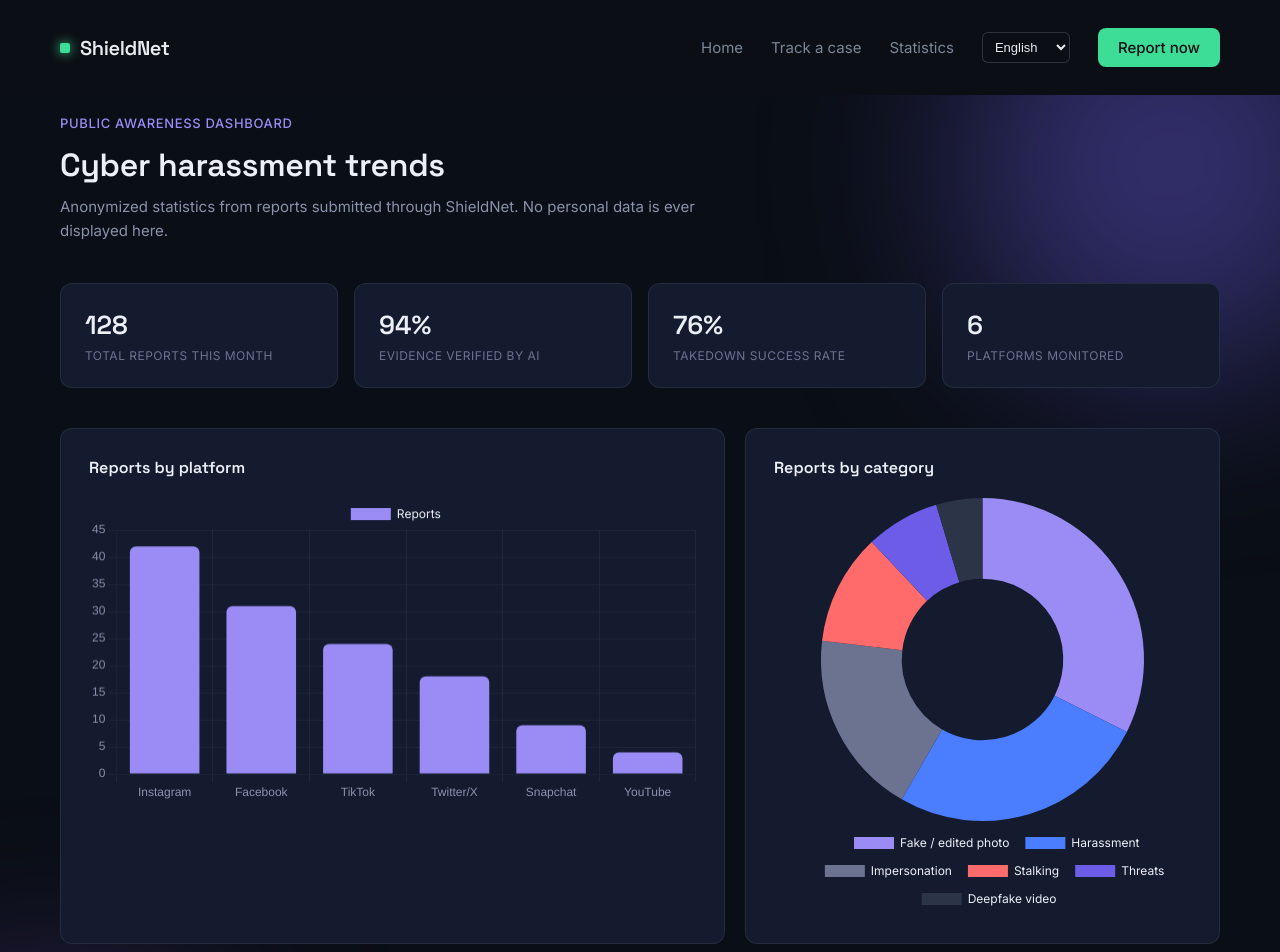
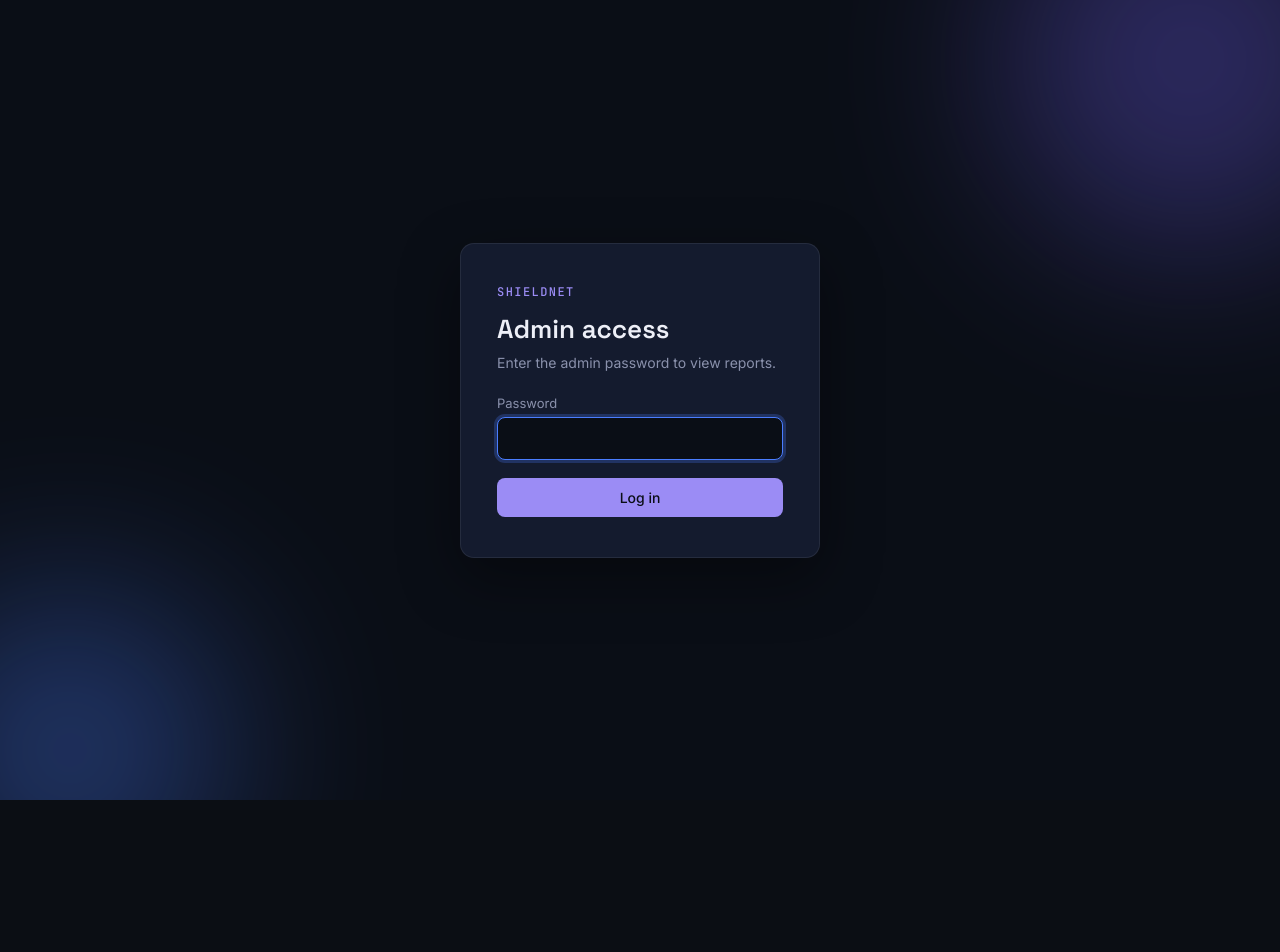
Before and after one commit to MariaA16-code/ShieldNet, a React (Create React App) app in the folder frontend/: page /admin in a window 1280 px wide. Shown: the top 952 px of the page. After the commit the page ends 800 px from the top, so only its background shows below. Built offline with nearby package versions, Linux system fonts and the light colour scheme; grey boxes are pictures that could not be loaded.

Commit message:
Restore AdminDashboard.js (was accidentally overwritten with Analytics content); fix /admin route rendering wrong page

```diff
--- a/frontend/src/pages/AdminDashboard.js
+++ b/frontend/src/pages/AdminDashboard.js
@@ -1,168 +1,398 @@
-import React from 'react';
-import { Bar, Doughnut } from 'react-chartjs-2';
-import {
-  Chart as ChartJS,
-  CategoryScale,
-  LinearScale,
-  BarElement,
-  ArcElement,
-  Tooltip,
-  Legend,
-} from 'chart.js';
-import { MapContainer, TileLayer, CircleMarker, Popup } from 'react-leaflet';
-import { useTranslation } from 'react-i18next';
-import Navbar from '../components/Navbar';
-import Footer from '../components/Footer';
-import './Analytics.css';
+import React, { useState, useEffect, useCallback } from 'react';
+import axios from 'axios';
+import './AdminDashboard.css';
 
-ChartJS.register(CategoryScale, LinearScale, BarElement, ArcElement, Tooltip, Legend);
+const API_BASE = 'https://shieldnet-backend.onrender.com';
 
-function Analytics() {
-  const { t } = useTranslation();
+const STATUS_OPTIONS = [
+  'Submitted',
+  'Evidence Verified',
+  'Under Review',
+  'Takedown Sent',
+  'Resolved',
+];
 
-  const platformData = {
-    labels: ['Instagram', 'Facebook', 'TikTok', 'Twitter/X', 'Snapchat', 'YouTube'],
-    datasets: [
-      {
-        label: 'Reports',
-        data: [42, 31, 24, 18, 9, 4],
-        backgroundColor: '#9B8CF5',
-        borderRadius: 6,
-      },
-    ],
+const STATUS_CLASS = {
+  Submitted: 'status-submitted',
+  'Evidence Verified': 'status-evidence-verified',
+  'Under Review': 'status-under-review',
+  'Takedown Sent': 'status-takedown-sent',
+  Resolved: 'status-resolved',
+};
+
+function AdminDashboard() {
+  const [token, setToken] = useState(null);
+
+  const [passwordInput, setPasswordInput] = useState('');
+  const [loginError, setLoginError] = useState('');
+  const [loggingIn, setLoggingIn] = useState(false);
+
+  const [reports, setReports] = useState([]);
+  const [harassers, setHarassers] = useState([]);
+  const [loadingReports, setLoadingReports] = useState(false);
+  const [loadingHarassers, setLoadingHarassers] = useState(false);
+  const [dataError, setDataError] = useState('');
+
+  const [rowBusy, setRowBusy] = useState({});
+  const [rowMessage, setRowMessage] = useState({});
+
+  const authHeaders = useCallback(
+    () => ({ Authorization: `Bearer ${token}` }),
+    [token]
+  );
+
+  const fetchReports = useCallback(async () => {
+    setLoadingReports(true);
+    setDataError('');
+    try {
+      const res = await axios.get(`${API_BASE}/api/admin/reports`, {
+        headers: authHeaders(),
+        timeout: 60000,
+      });
+      setReports(res.data.reports || []);
+    } catch (err) {
+      setDataError(
+        err.response?.status === 401
+          ? 'Session expired. Log in again.'
+          : 'Could not load reports. The server may be waking up — try again in a moment.'
+      );
+      if (err.response?.status === 401) setToken(null);
+    } finally {
+      setLoadingReports(false);
+    }
+  }, [authHeaders]);
+
+  const fetchHarassers = useCallback(async () => {
+    setLoadingHarassers(true);
+    try {
+      const res = await axios.get(`${API_BASE}/api/admin/harassers`, {
+        headers: authHeaders(),
+        timeout: 60000,
+      });
+      setHarassers(res.data.flagged_harassers || []);
+    } catch (err) {
+      setHarassers([]);
+    } finally {
+      setLoadingHarassers(false);
+    }
+  }, [authHeaders]);
+
+  useEffect(() => {
+    if (token) {
+      fetchReports();
+      fetchHarassers();
+    }
+  }, [token, fetchReports, fetchHarassers]);
+
+  const handleLogin = async (e) => {
+    e.preventDefault();
+    setLoginError('');
+    setLoggingIn(true);
+    try {
+      const res = await axios.post(
+        `${API_BASE}/api/admin/login`,
+        { password: passwordInput },
+        { timeout: 60000 }
+      );
+      setToken(res.data.token);
+      setPasswordInput('');
+    } catch (err) {
+      setLoginError(
+        err.response?.status === 401
+          ? 'Incorrect password.'
+          : 'Could not reach the server. Try again.'
+      );
+    } finally {
+      setLoggingIn(false);
+    }
   };
 
-  const categoryData = {
-    labels: [
-      t('report.categories.fakePhoto'),
-      t('analytics.categoryHarassment'),
-      t('report.categories.impersonation'),
-      t('report.categories.stalking'),
-      t('report.categories.threats'),
-      t('report.categories.deepfakeVideo'),
-    ],
-    datasets: [
-      {
-        data: [35, 28, 20, 12, 8, 5],
-        backgroundColor: ['#9B8CF5', '#4A7DFF', '#6B7390', '#FF6B6B', '#6C5CE7', '#2C3548'],
-        borderWidth: 0,
-      },
-    ],
+  const setRowMsg = (reportId, msg) => {
+    setRowMessage((prev) => ({ ...prev, [reportId]: msg }));
+    if (msg) {
+      setTimeout(() => {
+        setRowMessage((prev) => {
+          const next = { ...prev };
+          delete next[reportId];
+          return next;
+        });
+      }, 4000);
+    }
   };
 
-  const reportLocations = [
-    { city: 'Lahore', lat: 31.5497, lng: 74.3436, count: 34 },
-    { city: 'Karachi', lat: 24.8607, lng: 67.0011, count: 28 },
-    { city: 'Islamabad', lat: 33.6844, lng: 73.0479, count: 19 },
-    { city: 'Faisalabad', lat: 31.4504, lng: 73.1350, count: 12 },
-    { city: 'Multan', lat: 30.1575, lng: 71.5249, count: 8 },
-  ];
+  const handleStatusChange = async (report, newStatus) => {
+    const caseId = report.case_id || report.report_id;
+    if (newStatus === report.case_status) return;
+    if (rowBusy[report.report_id]) return;
 
-  const chartOptions = {
-    responsive: true,
-    plugins: {
-      legend: {
-        labels: { color: '#EDEFF7', font: { family: 'Inter' } },
-      },
-    },
-    scales: {
-      x: {
-        ticks: { color: '#8A91AC' },
-        grid: { color: 'rgba(237, 239, 247, 0.05)' },
-      },
-      y: {
-        ticks: { color: '#8A91AC' },
-        grid: { color: 'rgba(237, 239, 247, 0.05)' },
-      },
-    },
+    setRowBusy((prev) => ({ ...prev, [report.report_id]: 'status' }));
+    try {
+      await axios.put(
+        `${API_BASE}/api/admin/case/${caseId}`,
+        { status: newStatus },
+        { headers: { ...authHeaders(), 'Content-Type': 'application/json' }, timeout: 90000 }
+      );
+      setReports((prev) =>
+        prev.map((r) =>
+          r.report_id === report.report_id
+            ? { ...r, case_status: newStatus, report_status: newStatus }
+            : r
+        )
+      );
+      setRowMsg(report.report_id, { type: 'success', text: 'Status updated.' });
+    } catch (err) {
+      setRowMsg(report.report_id, {
+        type: 'error',
+        text: 'Update failed. Try again.',
+      });
+    } finally {
+      setRowBusy((prev) => {
+        const next = { ...prev };
+        delete next[report.report_id];
+        return next;
+      });
+    }
   };
 
-  const doughnutOptions = {
-    responsive: true,
-    plugins: {
-      legend: {
-        position: 'bottom',
-        labels: { color: '#EDEFF7', font: { family: 'Inter' }, padding: 16 },
-      },
-    },
+  const handleSendDmca = async (report) => {
+    if (rowBusy[report.report_id]) return;
+    setRowBusy((prev) => ({ ...prev, [report.report_id]: 'dmca' }));
+    try {
+      await axios.post(
+        `${API_BASE}/api/send-dmca/${report.report_id}`,
+        {},
+        { headers: authHeaders(), timeout: 90000 }
+      );
+      setReports((prev) =>
+        prev.map((r) =>
+          r.report_id === report.report_id
+            ? { ...r, case_status: 'Takedown Sent', report_status: 'Takedown Sent' }
+            : r
+        )
+      );
+      setRowMsg(report.report_id, { type: 'success', text: 'Takedown notice sent.' });
+    } catch (err) {
+      setRowMsg(report.report_id, {
+        type: 'error',
+        text: 'Send failed. Status unchanged — try again.',
+      });
+    } finally {
+      setRowBusy((prev) => {
+        const next = { ...prev };
+        delete next[report.report_id];
+        return next;
+      });
+    }
   };
 
+  const handleViewPdf = (reportId) => {
+    window.open(`${API_BASE}/api/generate-pdf/${reportId}`, '_blank', 'noopener,noreferrer');
+  };
+
+  if (!token) {
+    return (
+      <div className="admin-shell admin-shell--centered">
+        <form className="admin-login-card" onSubmit={handleLogin}>
+          <span className="admin-login-eyebrow">ShieldNet</span>
+          <h1 className="admin-login-title">Admin access</h1>
+          <p className="admin-login-sub">Enter the admin password to view reports.</p>
+
+          <label className="admin-field-label" htmlFor="admin-password">
+            Password
+          </label>
+          <input
+            id="admin-password"
+            type="password"
+            className="admin-input"
+            value={passwordInput}
+            onChange={(e) => setPasswordInput(e.target.value)}
+            autoComplete="current-password"
+            disabled={loggingIn}
+            autoFocus
+          />
+
+          {loginError && <p className="admin-error-text">{loginError}</p>}
+
+          <button type="submit" className="admin-btn admin-btn--primary" disabled={loggingIn}>
+            {loggingIn ? 'Checking…' : 'Log in'}
+          </button>
+        </form>
+      </div>
+    );
+  }
+
   return (
-    <div className="page-container">
-      <Navbar />
-      <div className="analytics-page">
-        <div className="analytics-bg" aria-hidden="true">
-          <span className="analytics-blob a1"></span>
-          <span className="analytics-blob a2"></span>
+    <div className="admin-shell">
+      <header className="admin-header">
+        <div>
+          <span className="admin-header-eyebrow">ShieldNet</span>
+          <h1 className="admin-header-title">Admin dashboard</h1>
+        </div>
+        <button className="admin-btn admin-btn--ghost" onClick={() => setToken(null)}>
+          Log out
+        </button>
+      </header>
+
+      {dataError && <div className="admin-banner admin-banner--error">{dataError}</div>}
+
+      <section className="admin-section">
+        <div className="admin-section-head">
+          <h2 className="admin-section-title">Reports</h2>
+          <button
+            className="admin-btn admin-btn--ghost admin-btn--small"
+            onClick={fetchReports}
+            disabled={loadingReports}
+          >
+            {loadingReports ? 'Refreshing…' : 'Refresh'}
+          </button>
         </div>
 
-        <div className="analytics-header">
-          <span className="eyebrow">{t('analytics.eyebrow')}</span>
-          <h1>{t('analytics.title')}</h1>
-          <p className="analytics-sub">{t('analytics.subtitle')}</p>
+        <div className="admin-table-wrap">
+          <table className="admin-table">
+            <thead>
+              <tr>
+                <th>Report</th>
+                <th>Category</th>
+                <th>Platform</th>
+                <th>Country</th>
+                <th>Description</th>
+                <th>Submitted</th>
+                <th>Status</th>
+                <th>Actions</th>
+              </tr>
+            </thead>
+            <tbody>
+              {loadingReports && reports.length === 0 && (
+                <tr>
+                  <td colSpan={8} className="admin-table-empty">Loading reports…</td>
+                </tr>
+              )}
+
+              {!loadingReports && reports.length === 0 && (
+                <tr>
+                  <td colSpan={8} className="admin-table-empty">No reports yet.</td>
+                </tr>
+              )}
+
+              {reports.map((report) => {
+                const busy = rowBusy[report.report_id];
+                const msg = rowMessage[report.report_id];
+                const statusClass = STATUS_CLASS[report.case_status] || '';
+
+                return (
+                  <tr key={report.report_id}>
+                    <td className="admin-cell-mono">
+                      #{report.report_id}
+                      <span className="admin-cell-sub">case {report.case_id ?? report.report_id}</span>
+                    </td>
+                    <td>{report.category}</td>
+                    <td>{report.platform}</td>
+                    <td>{report.country}</td>
+                    <td className="admin-cell-desc" title={report.description}>
+                      {report.description}
+                    </td>
+                    <td className="admin-cell-mono admin-cell-sub">{report.submitted_at}</td>
+                    <td>
+                      <select
+                        className={`admin-status-select ${statusClass}`}
+                        value={report.case_status}
+                        disabled={busy === 'status'}
+                        onChange={(e) => handleStatusChange(report, e.target.value)}
+                      >
+                        {STATUS_OPTIONS.map((s) => (
+                          <option key={s} value={s}>{s}</option>
+                        ))}
+                      </select>
+                      {msg && (
+                        <div
+                          className={
+                            msg.type === 'success'
+                              ? 'admin-row-msg admin-row-msg--success'
+                              : 'admin-row-msg admin-row-msg--error'
+                          }
+                        >
+                          {msg.text}
+                        </div>
+                      )}
+                    </td>
+                    <td className="admin-cell-actions">
+                      <button
+                        className="admin-btn admin-btn--small admin-btn--ghost"
+                        onClick={() => handleViewPdf(report.report_id)}
+                      >
+                        View PDF
+                      </button>
+                      <button
+                        className="admin-btn admin-btn--small admin-btn--danger"
+                        onClick={() => handleSendDmca(report)}
+                        disabled={busy === 'dmca' || report.case_status === 'Takedown Sent'}
+                      >
+                        {busy === 'dmca' ? 'Sending…' : report.case_status === 'Takedown Sent' ? 'Sent' : 'Send DMCA'}
+                      </button>
+                    </td>
+                  </tr>
+                );
+              })}
+            </tbody>
+          </table>
+        </div>
+      </section>
+
+      <section className="admin-section">
+        <div className="admin-section-head">
+          <h2 className="admin-section-title">Flagged harassers</h2>
+          <button
+            className="admin-btn admin-btn--ghost admin-btn--small"
+            onClick={fetchHarassers}
+            disabled={loadingHarassers}
+          >
+            {loadingHarassers ? 'Refreshing…' : 'Refresh'}
+          </button>
         </div>
 
-        <div className="stats-row">
-          <div className="stat-card">
-            <span className="stat-number mono">128</span>
-            <span className="stat-label">{t('analytics.stat1')}</span>
-          </div>
-          <div className="stat-card">
-            <span className="stat-number mono">94%</span>
-            <span className="stat-label">{t('analytics.stat2')}</span>
-          </div>
-          <div className="stat-card">
-            <span className="stat-number mono">76%</span>
-            <span className="stat-label">{t('analytics.stat3')}</span>
-          </div>
-          <div className="stat-card">
-            <span className="stat-number mono">6</span>
-            <span className="stat-label">{t('analytics.stat4')}</span>
-          </div>
+        <div className="admin-table-wrap">
+          <table className="admin-table">
+            <thead>
+              <tr>
+                <th>Username</th>
+                <th>Platform</th>
+                <th>Reports filed</th>
+                <th>Flagged</th>
+              </tr>
+            </thead>
+            <tbody>
+              {loadingHarassers && harassers.length === 0 && (
+                <tr>
+                  <td colSpan={4} className="admin-table-empty">Loading…</td>
+                </tr>
+              )}
+
+              {!loadingHarassers && harassers.length === 0 && (
+                <tr>
+                  <td colSpan={4} className="admin-table-empty">No flagged harassers yet.</td>
+                </tr>
+              )}
+
+              {harassers.map((h) => (
+                <tr key={h.id}>
+                  <td>{h.username}</td>
+                  <td>{h.platform}</td>
+                  <td className="admin-cell-mono">{h.report_count}</td>
+                  <td>
+                    {h.flagged ? (
+                      <span className="admin-pill admin-pill--flagged">Flagged</span>
+                    ) : (
+                      <span className="admin-pill admin-pill--clear">Clear</span>
+                    )}
+                  </td>
+                </tr>
+              ))}
+            </tbody>
+          </table>
         </div>
-
-        <div className="charts-row">
-          <div className="chart-card">
-            <h3>{t('analytics.chartPlatform')}</h3>
-            <Bar data={platformData} options={chartOptions} />
-          </div>
-          <div className="chart-card">
-            <h3>{t('analytics.chartCategory')}</h3>
-            <Doughnut data={categoryData} options={doughnutOptions} />
-          </div>
-        </div>
-
-        <div className="map-card">
-          <h3>{t('analytics.mapTitle')}</h3>
-          <MapContainer
-            center={[30.3753, 69.3451]}
-            zoom={5}
-            scrollWheelZoom={false}
-            className="analytics-map"
-          >
-            <TileLayer
-              url="https://{s}.basemaps.cartocdn.com/dark_all/{z}/{x}/{y}{r}.png"
-              attribution='&copy; OpenStreetMap contributors &copy; CARTO'
-            />
-            {reportLocations.map((loc, index) => (
-              <CircleMarker
-                key={index}
-                center={[loc.lat, loc.lng]}
-                radius={Math.sqrt(loc.count) * 3}
-                pathOptions={{ color: '#9B8CF5', fillColor: '#9B8CF5', fillOpacity: 0.4 }}
-              >
-                <Popup>
-                  <strong>{loc.city}</strong><br />
-                  {loc.count} reports
-                </Popup>
-              </CircleMarker>
-            ))}
-          </MapContainer>
-        </div>
-      </div>
-      <Footer />
+      </section>
     </div>
   );
 }
 
-export default Analytics;
+export default AdminDashboard;
```
